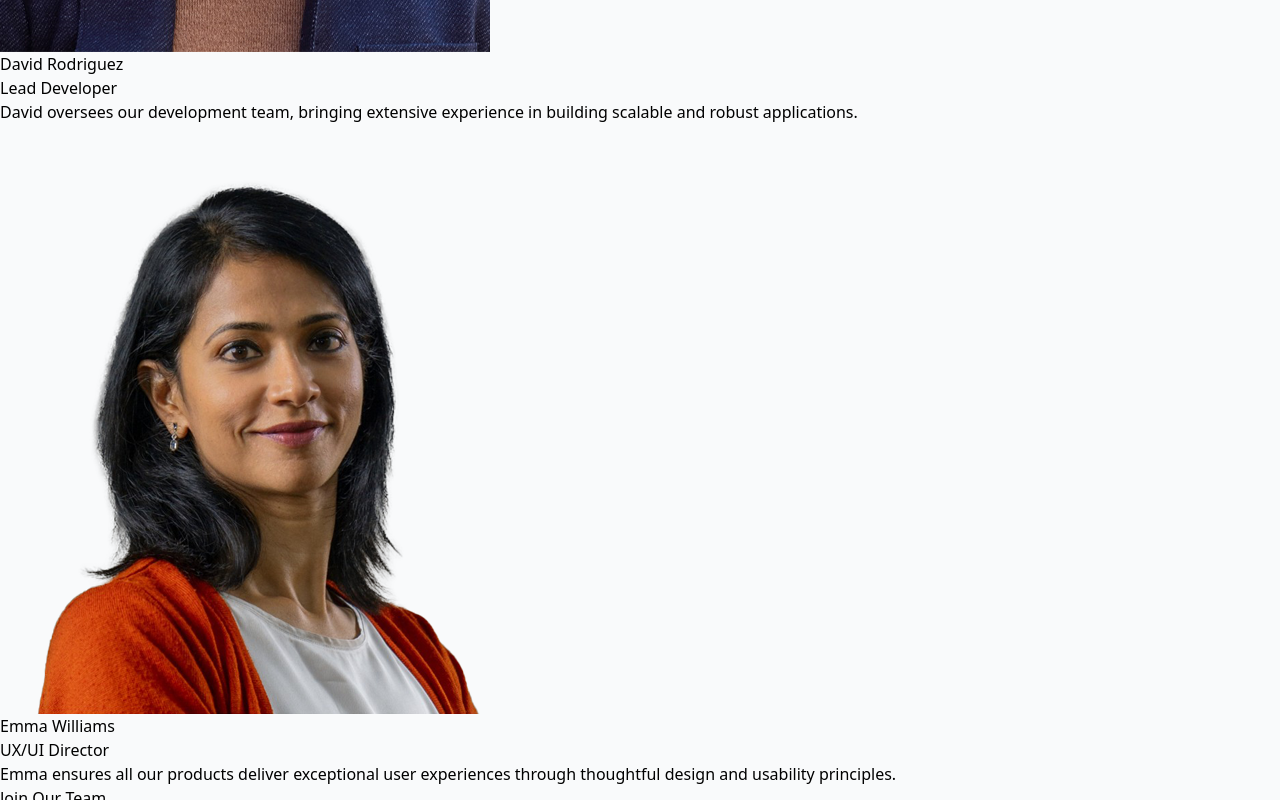
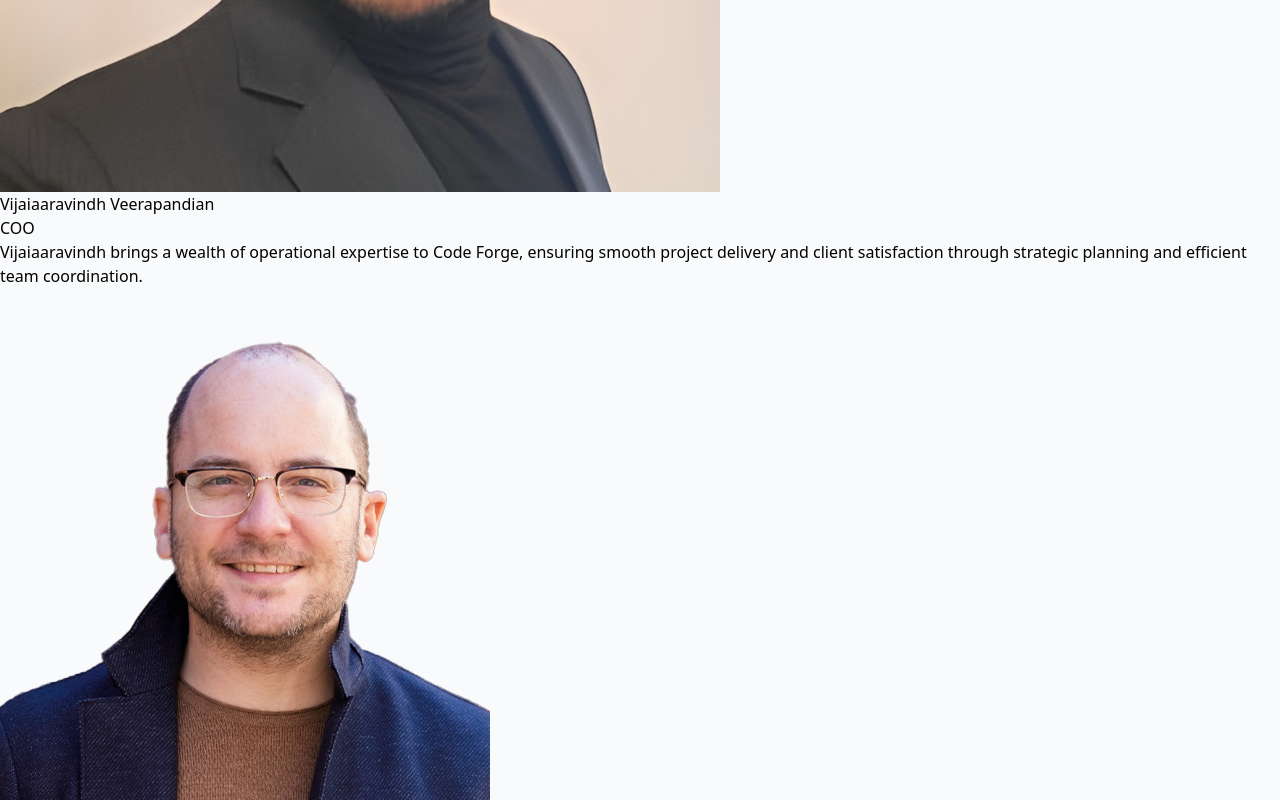
Before and after one commit to sylwester-code-forge/company-site, a React (Vite) app: page /about in a window 1280 px wide. Shown: the part 7580-8380 px from the top of the page. Built offline with nearby package versions, Linux system fonts and the light colour scheme.

Commit message:
feat:COO

```diff
--- a/src/pages/About/index.tsx
+++ b/src/pages/About/index.tsx
@@ -5,6 +5,7 @@ import Team1 from "../../assets/images/1.jpg";
 import Team2 from "../../assets/images/2.png";
 import Team3 from "../../assets/images/3.png";
 import Team4 from "../../assets/images/4.png";
+import Team5 from "../../assets/images/5.jpg";
 
 export const About = () => {
   const team = [
@@ -21,17 +22,17 @@ export const About = () => {
       image: Team2,
     },
     {
+      name: "Vijaiaaravindh Veerapandian",
+      position: "COO",
+      bio: "Vijaiaaravindh brings a wealth of operational expertise to Code Forge, ensuring smooth project delivery and client satisfaction through strategic planning and efficient team coordination.",
+      image: Team5,
+    },
+    {
       name: "David Rodriguez",
       position: "Lead Developer",
       bio: "David oversees our development team, bringing extensive experience in building scalable and robust applications.",
       image: Team3,
-    },
-    {
-      name: "Emma Williams",
-      position: "UX/UI Director",
-      bio: "Emma ensures all our products deliver exceptional user experiences through thoughtful design and usability principles.",
-      image: Team4,
-    },
+    }
   ];
 
   const values = [
```
Also changed, not shown: src/assets/images/5.jpg (added).
